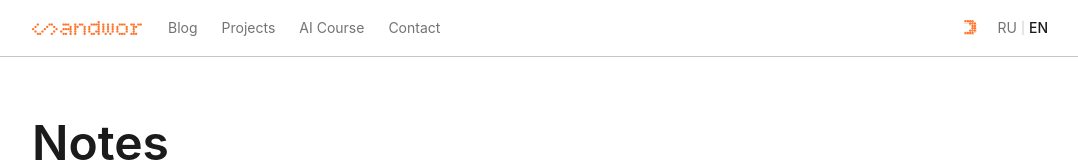
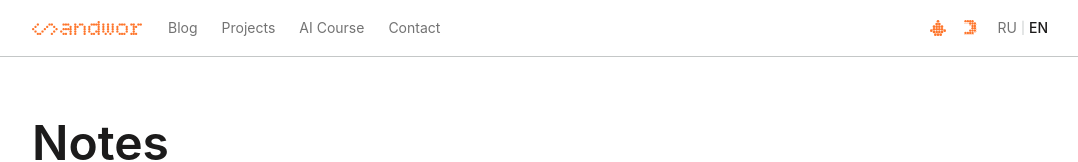
Before and after one commit to aovorobyov/sandwor, a Next.js app: page /en/notes in a window 1280 px wide. Shown: the top 162 px of the page, without its empty margins (98-1176 px from the left). Built offline with nearby package versions, Linux system fonts and the light colour scheme; a web font is replaced by a local one.

Commit message:
drop button for theme color changing

```diff
--- /dev/null
+++ b/src/features/accent-toggle/index.ts
@@ -0,0 +1 @@
+export { AccentToggle } from './ui/AccentToggle';
--- /dev/null
+++ b/src/features/accent-toggle/ui/AccentToggle/AccentToggle.module.css
@@ -0,0 +1,30 @@
+.root {
+    display: flex;
+    align-items: center;
+    justify-content: center;
+    width: 32px;
+    height: 32px;
+    border-radius: var(--radius-md);
+    color: var(--text);
+    transition: var(--transition);
+    cursor: pointer;
+}
+
+.root:hover {
+    background: var(--bg-subtle);
+}
+
+.icon {
+    display: inline-block;
+    width: 16px;
+    height: 16px;
+    background-color: var(--accent);
+    -webkit-mask-image: url('/img/drop.svg');
+    mask-image: url('/img/drop.svg');
+    -webkit-mask-size: contain;
+    mask-size: contain;
+    -webkit-mask-repeat: no-repeat;
+    mask-repeat: no-repeat;
+    -webkit-mask-position: center;
+    mask-position: center;
+}
--- /dev/null
+++ b/src/features/accent-toggle/ui/AccentToggle/AccentToggle.tsx
@@ -0,0 +1,38 @@
+'use client';
+
+import type { FC } from 'react';
+import s from './AccentToggle.module.css';
+
+const ACCENT_COLORS = [
+    '#fe752b',
+    '#3b82f6',
+    '#22c55e',
+    '#ef4444',
+    '#a855f7',
+    '#06b6d4',
+    '#eab308',
+    '#ec4899',
+    '#f43f5e',
+    '#14b8a6',
+];
+
+let lastColor = '';
+
+export const AccentToggle: FC = () => {
+    const handleClick = () => {
+        const candidates = ACCENT_COLORS.filter((c) => c !== lastColor);
+        const next = candidates[Math.floor(Math.random() * candidates.length)];
+        lastColor = next;
+        document.documentElement.style.setProperty('--accent', next);
+    };
+
+    return (
+        <button
+            className={s.root}
+            onClick={handleClick}
+            aria-label="Change accent color"
+        >
+            <span className={s.icon} />
+        </button>
+    );
+};
--- /dev/null
+++ b/src/features/accent-toggle/ui/AccentToggle/index.ts
@@ -0,0 +1 @@
+export { AccentToggle } from './AccentToggle';
--- a/src/widgets/Header/Header.tsx
+++ b/src/widgets/Header/Header.tsx
@@ -1,6 +1,7 @@
 import Link from 'next/link';
 import { getTranslations } from 'next-intl/server';
 import { ThemeToggle } from '@/features/theme-toggle';
+import { AccentToggle } from '@/features/accent-toggle';
 import { LocaleSwitch } from '@/features/locale-switch';
 import { NAV_LINKS } from './config';
 import { MobileMenu } from './MobileMenu';
@@ -24,12 +25,14 @@ export const Header = async () => {
                 </nav>
 
                 <div className={s.controls}>
+                    <AccentToggle />
                     <span className={s.controlGap}><ThemeToggle /></span>
                     <LocaleSwitch />
                 </div>
 
                 {/* Бургер только для мобильных, скрыт на десктопе через CSS */}
                 <div className={s.mobileControls}>
+                    <AccentToggle />
                     <span className={s.controlGap}><ThemeToggle /></span>
                     <span className={s.controlGap}><LocaleSwitch /></span>
                     <MobileMenu />
--- a/src/widgets/Header/LogoLink.tsx
+++ b/src/widgets/Header/LogoLink.tsx
@@ -1,34 +1,10 @@
-'use client';
-
 import type { FC } from 'react';
 import Link from 'next/link';
 import s from './Header.module.css';
 
-const ACCENT_COLORS = [
-    '#fe752b', // оранжевый (по умолчанию)
-    '#3b82f6', // синий
-    '#22c55e', // зелёный
-    '#ef4444', // красный
-    '#a855f7', // фиолетовый
-    '#06b6d4', // голубой
-    '#eab308', // жёлтый
-    '#ec4899', // розовый
-    '#f43f5e', // малиновый
-    '#14b8a6', // бирюзовый
-];
-
-let lastColor = '';
-
 export const LogoLink: FC = () => {
-    const handleLogoClick = () => {
-        const candidates = ACCENT_COLORS.filter((c) => c !== lastColor);
-        const next = candidates[Math.floor(Math.random() * candidates.length)];
-        lastColor = next;
-        document.documentElement.style.setProperty('--accent', next);
-    };
-
     return (
-        <Link href="/" className={s.logo} onClick={handleLogoClick}>
+        <Link href="/" className={s.logo}>
             <span className={s.logoMask} role="img" aria-label="sandwor" />
         </Link>
     );
```
Also changed, not shown: public/img/drop.svg (added).
